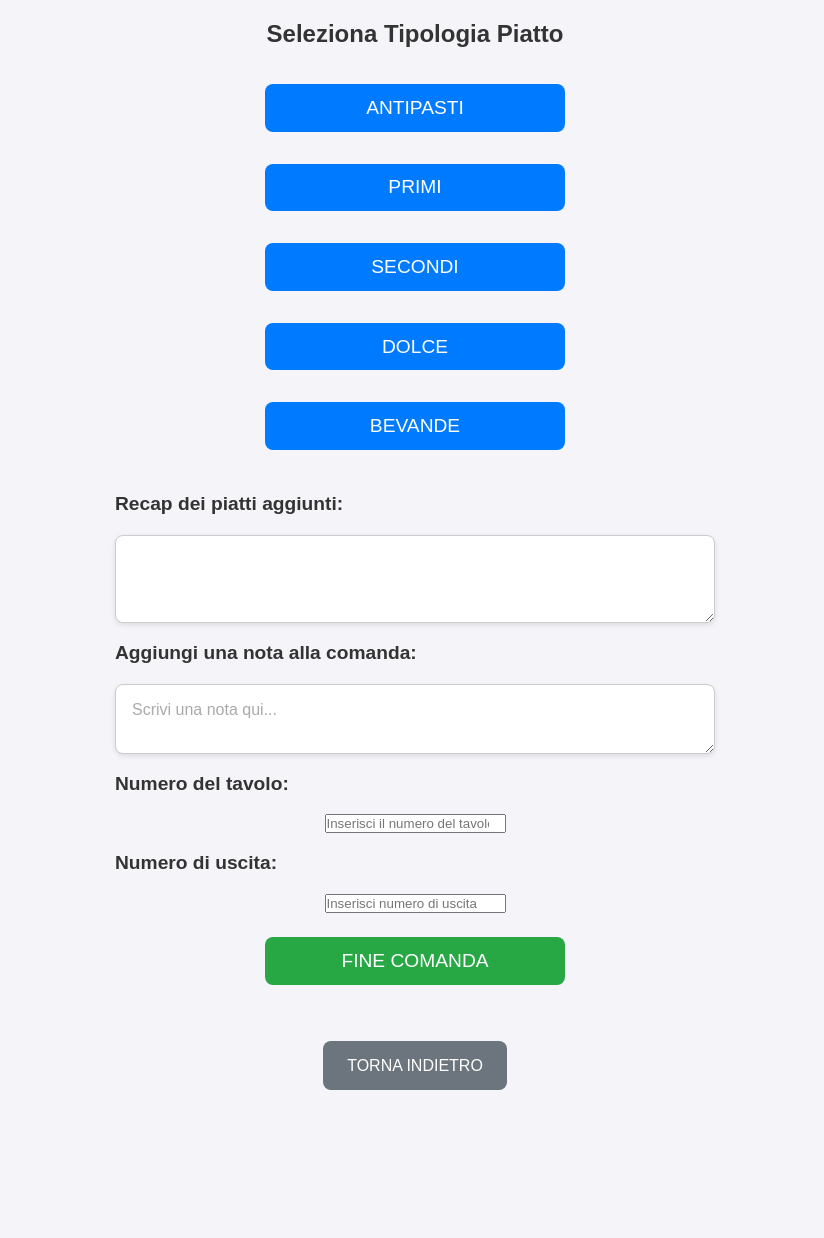
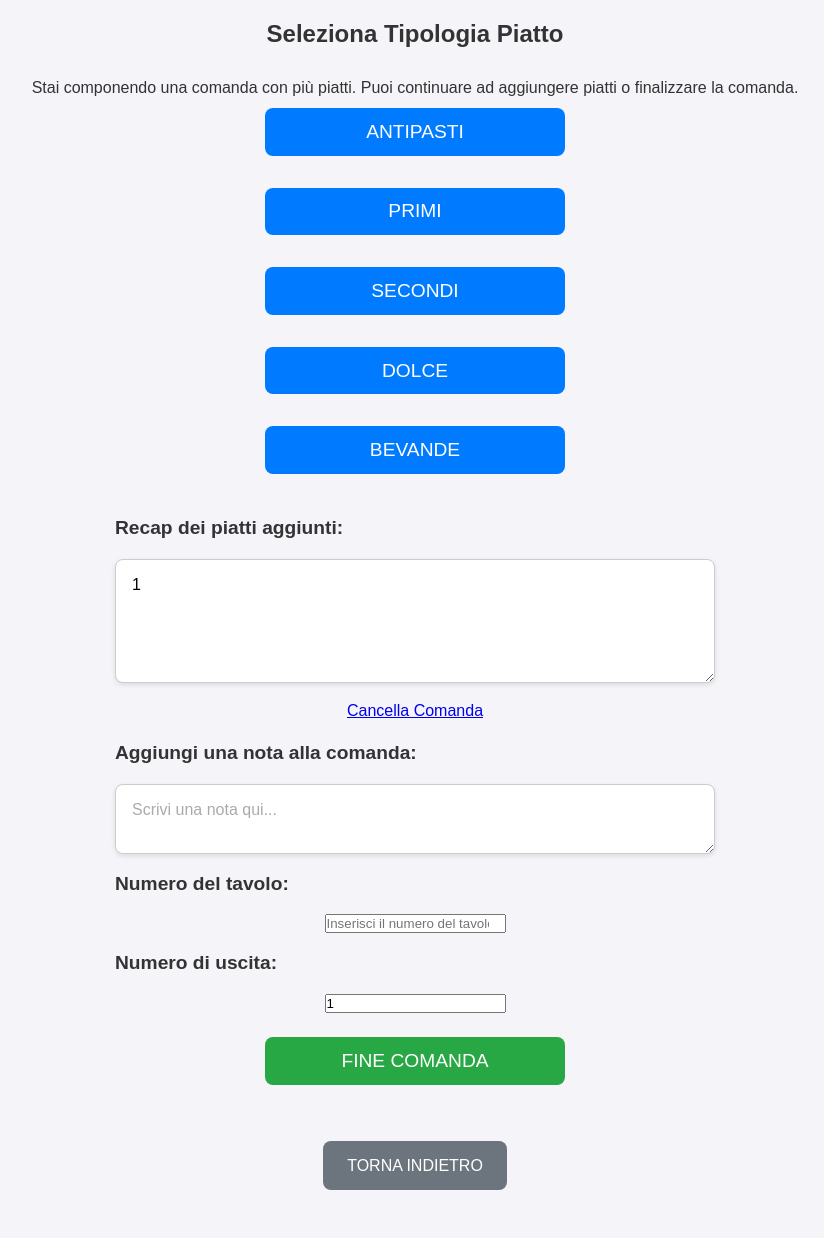
Before and after one commit to BattistellaMattia/Ristorante, a PHP site: page /aggiuntaComandeTipologia.php in a window 1280 px wide. Shown: the whole page, without its empty margins (225-1049 px from the left). Before the commit the page ends 1090 px from the top, so only its background shows below. Run offline with PHP 8.4, Linux system fonts and the light colour scheme; the visitor is signed in with stand-in values (Sample User, id 1); data comes from the database, SQL or seed files in the repository.

Commit message:
Recap piatti + più piatti per comanda

```diff
--- a/aggiuntaComandeTipologia.php
+++ b/aggiuntaComandeTipologia.php
@@ -3,6 +3,24 @@
 <?php
 include "database.php";
 include "controlloLogin.php";
+
+// Inizializza o recupera la sessione del recap
+if (!isset($_SESSION['recap_comanda'])) {
+    $_SESSION['recap_comanda'] = "";
+}
+
+// Se arriva un nuovo recap dal menu, lo aggiungiamo a quello esistente
+if (isset($_GET['recap']) && !empty($_GET['recap'])) {
+    // Aggiungiamo il nuovo recap a quello esistente in sessione
+    $_SESSION['recap_comanda'] .= $_GET['recap'];
+}
+
+// Gestione della cancellazione del recap
+if (isset($_GET['clear_recap']) && $_GET['clear_recap'] == 'true') {
+    $_SESSION['recap_comanda'] = "";
+    header("Location: aggiuntaComandeTipologia.php");
+    exit();
+}
 ?>
 
 <!DOCTYPE html>
@@ -18,7 +36,13 @@ include "controlloLogin.php";
 
         <div class="tipologia-container">
 
-            <h1> Seleziona Tipologia Piatto </h1>
+            <h1>Seleziona Tipologia Piatto</h1>
+
+            <?php if (!empty($_SESSION['recap_comanda'])): ?>
+            <div class="status-message">
+                <p>Stai componendo una comanda con più piatti. Puoi continuare ad aggiungere piatti o finalizzare la comanda.</p>
+            </div>
+            <?php endif; ?>
 
             <?php
             $sql = "SELECT ID_Tipologia, Descrizione_Tipologia FROM tipologia_piatto";
@@ -29,48 +53,49 @@ include "controlloLogin.php";
 
                 <!-- creazione dei pulsanti con i nomi di tipologia che porteranno al file 'menu.php' con il metodo POST -->
                 <div class="tipologiaPulsanti">
-                    <form method = "POST" action = "menu.php">
-
+                    <form method="POST" action="menu.php">
                         <!-- il '< ?=' sarebbe un '< ?php echo $ ?>' -->
                         <?php while($row = $result->fetch_assoc()): ?>
-                            <button type = "submit" name = "ID_Tipologia" value = "<?= $row['ID_Tipologia'] ?>" class = "tipologiaPulsante">
+                            <button type="submit" name="ID_Tipologia" value="<?= $row['ID_Tipologia'] ?>" class="tipologiaPulsante">
                                 <?= $row['Descrizione_Tipologia'] ?>
                             </button>
-
                         <?php endwhile; ?>
                     </form>
                 </div>
 
             <?php else: ?>
-                <p> Non ci sono tipologie disponibili. </p>
+                <p>Non ci sono tipologie disponibili.</p>
             <?php endif; ?>
 
+            <form method="POST" action="addComanda.php">
+                <label for="recap">Recap dei piatti aggiunti:</label>
+                <textarea id="recap" name="recap" rows="5" cols="50" readonly><?php echo $_SESSION['recap_comanda']; ?></textarea>
 
-            <form method = "POST" action = "addComanda.php">
+                <?php if (!empty($_SESSION['recap_comanda'])): ?>
+                <div class="recap-actions">
+                    <a href="aggiuntaComandeTipologia.php?clear_recap=true">Cancella Comanda</a>
+                </div>
+                <?php endif; ?>
 
-                <label for="recap">Recap dei piatti aggiunti:</label>
-                <textarea id="recap" name="recap" rows="3" cols="50" readonly><?php echo isset($_GET['recap']) ? htmlspecialchars($_GET['recap']) : ''; ?></textarea>
-
-                <label for = "nota">Aggiungi una nota alla comanda:</label>
-                <textarea id = "nota" name = "nota" rows = "2" cols = "50" placeholder = "Scrivi una nota qui..."></textarea>
+                <label for="nota">Aggiungi una nota alla comanda:</label>
+                <textarea id="nota" name="nota" rows="2" cols="50" placeholder="Scrivi una nota qui..."></textarea>
 
                 <label for="numero_tavolo">Numero del tavolo:</label>
                 <input type="number" id="numero_tavolo" name="numero_tavolo" min="1" placeholder="Inserisci il numero del tavolo" required>
 
                 <label for="numero_uscita">Numero di uscita:</label>
-                <input type="number" id="numero_uscita" name="numero_uscita" min="1" placeholder="Inserisci numero di uscita" required>
+                <input type="number" id="numero_uscita" name="numero_uscita" min="1" value="1" placeholder="Inserisci numero di uscita" required>
 
-                <a href = "addComanda.php">
-                <button type = "submit" class = "pulsanteFineComanda"> FINE COMANDA </button>
-                </a>
+                <button type="submit" class="pulsanteFineComanda" <?php echo empty($_SESSION['recap_comanda']) ? 'disabled' : ''; ?>>
+                    FINE COMANDA
+                </button>
             </form>
 
-            <a href = "comande.php" class = "pulsanteRitorno" > Torna Indietro </a>
+            <a href="comande.php" class="pulsanteRitorno">Torna Indietro</a>
         </div>
     </body>
 
     <?php
     $conn->close();
     ?>
-
 </html>
```
Also changed, not shown: addComanda.php (+19 -0 lines), dettaglioComande.php (+30 -1 lines), menu.php (+11 -0 lines).
